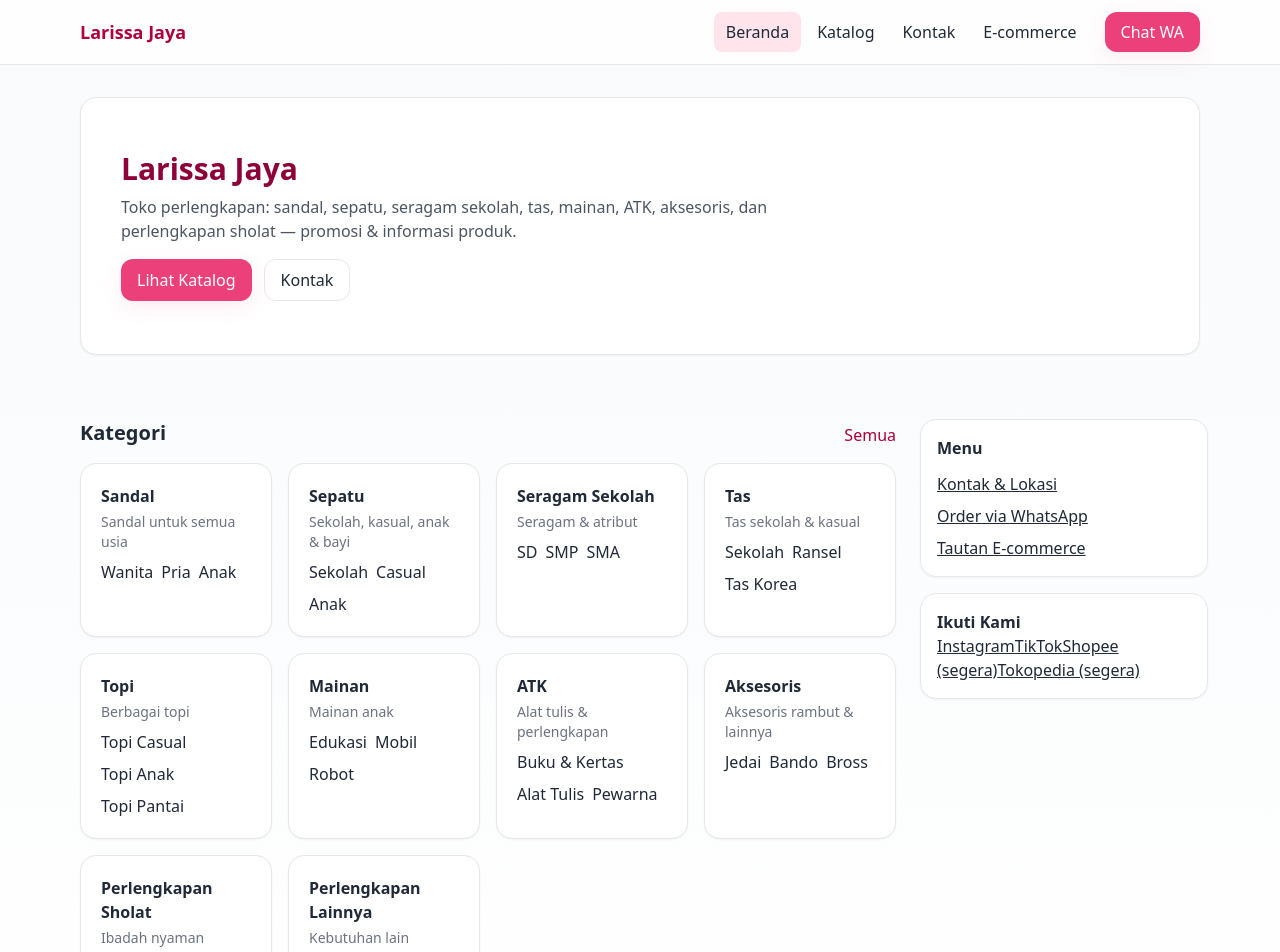
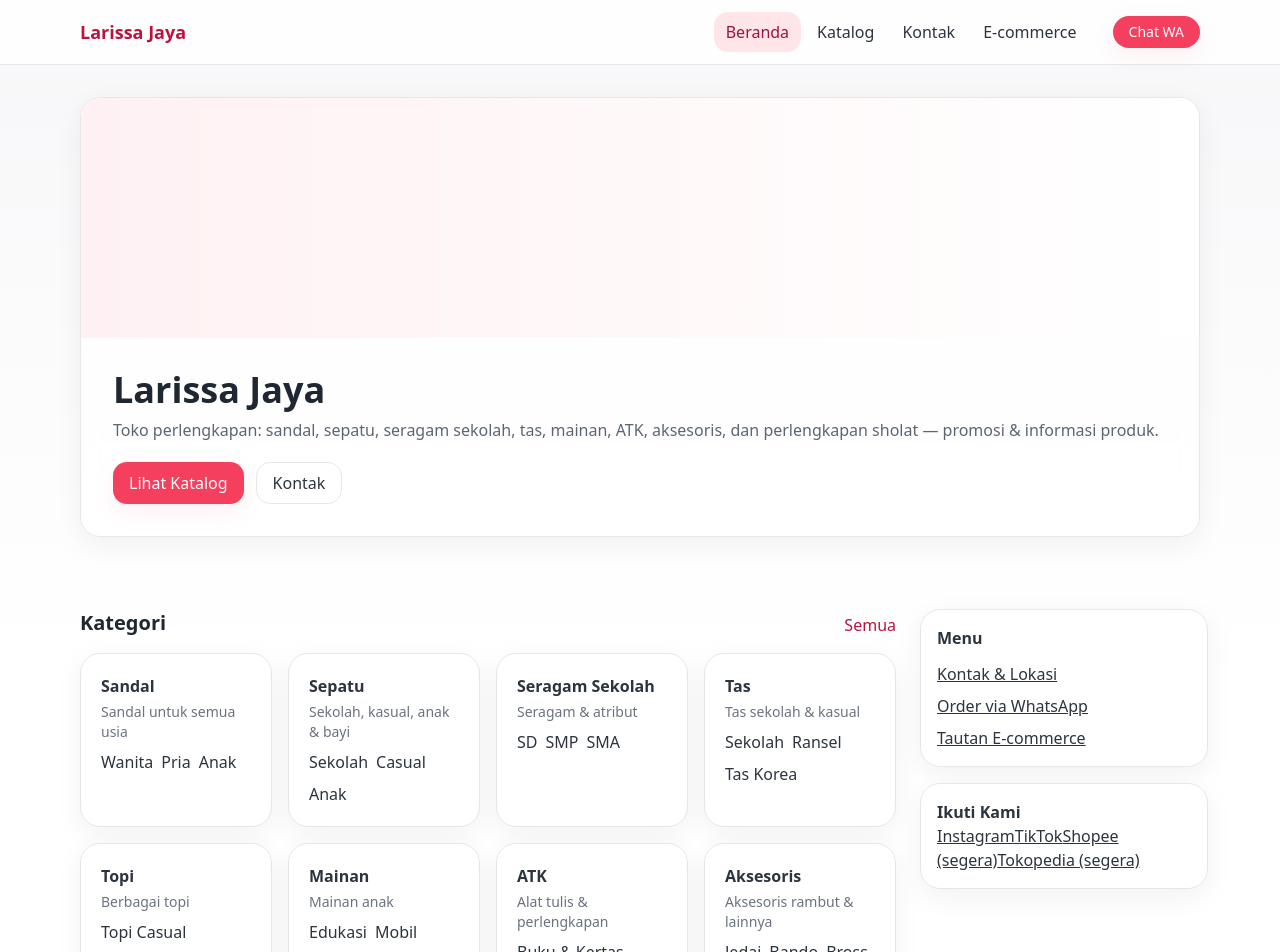
Before and after one commit to araorauwu/larissa-jaya-website, a React (Vite) app: page / in a window 1280 px wide. Shown: the top 952 px of the page. Built offline with nearby package versions, Linux system fonts and the light colour scheme.

Commit message:
style: tema pink minimalis + hero + tombol WA prefilled

```diff
--- a/index.html
+++ b/index.html
@@ -6,8 +6,8 @@
     <meta name="theme-color" content="#f43f5e" />
     <title>Larissa Jaya — Katalog & Promosi</title>
   </head>
-  <body class="bg-gradient-to-b from-slate-50 to-white text-gray-800">
-    <div id="root"></div>
-    <script type="module" src="/src/main.jsx"></script>
-  </body>
+  <body class="page-bg text-ink-800">
+  <div id="root"></div>
+  <script type="module" src="/src/main.jsx"></script>
+</body>
 </html>
--- a/src/App.jsx
+++ b/src/App.jsx
@@ -3,7 +3,7 @@
 import Footer from './components/Footer'
 import Home from './routes/Home'
 import Catalog from './routes/Catalog'
-import Category from './routes/Category'
+import Category from './routes/Category'   // ← pastikan ini benar
 import Contact from './routes/Contact'
 import Links from './routes/Links'
 
@@ -15,7 +15,7 @@
         <Routes>
           <Route path="/" element={<Home />} />
           <Route path="/katalog" element={<Catalog />} />
-          <Route path="/kategori/:slug" element={<Category />} />
+          <Route path="/kategori/:slug" element={<Category />} /> {/* ← kategori */}
           <Route path="/kontak" element={<Contact />} />
           <Route path="/tautan" element={<Links />} />
         </Routes>
--- a/src/components/Footer.jsx
+++ b/src/components/Footer.jsx
@@ -1,8 +1,8 @@
 export default function Footer(){
   return (
-    <footer className="border-t bg-white">
-      <div className="container-narrow py-6 text-sm text-gray-500 flex flex-col md:flex-row md:items-center gap-2">
-        <p>© {new Date().getFullYear()} Larissa Jaya • Tlogorejo, Karangawen, Demak</p>
+    <footer className="border-t bg-white/90">
+      <div className="container-narrow py-6 text-sm text-ink-600 flex flex-col md:flex-row md:items-center gap-2">
+        <p>© {new Date().getFullYear()} Larissa Jaya — Tlogorejo, Karangawen, Demak</p>
         <span className="md:ml-auto">Media promosi — React & Tailwind</span>
       </div>
     </footer>
--- a/src/components/Navbar.jsx
+++ b/src/components/Navbar.jsx
@@ -1,25 +1,23 @@
 import { Link, NavLink } from 'react-router-dom'
-import { social } from '../data/catalog'
-import { waLink } from '../utils/helpers'
 
 export default function Navbar(){
-  const nav = 'px-3 py-2 rounded-lg hover:bg-brand-50'
-  const active = ({isActive}) => isActive ? nav + ' bg-brand-100' : nav
-  const waUrl = waLink({ phone: social.phone, text: "Halo, mau tanya produk Larissa Jaya 😊" })
-
+  const nav = 'px-3 py-2 rounded-xl hover:bg-brand-50'
+  const active = ({isActive}) => isActive ? nav + ' bg-brand-100 text-brand-800' : nav
   return (
-    <header className="border-b bg-white/80 backdrop-blur sticky top-0 z-40">
+    <header className="sticky top-0 z-40 bg-white/80 backdrop-blur border-b">
       <div className="container-narrow flex items-center gap-4 py-3">
-        <Link to="/" className="font-bold text-lg text-brand-700">Larissa Jaya</Link>
-        <nav className="ml-auto hidden md:flex gap-1">
+        <Link to="/" className="font-extrabold text-lg text-brand-700">Larissa Jaya</Link>
+        <nav className="ml-auto hidden sm:flex gap-1">
           <NavLink to="/" className={active}>Beranda</NavLink>
           <NavLink to="/katalog" className={active}>Katalog</NavLink>
           <NavLink to="/kontak" className={active}>Kontak</NavLink>
           <NavLink to="/tautan" className={active}>E-commerce</NavLink>
         </nav>
-        <a href={waUrl} target="_blank" rel="noreferrer" className="btn-primary">
-          Chat WA
-        </a>
+        <a
+          href="https://wa.me/6285128043387?text=Halo%20kak%2C%20saya%20mau%20tanya%20produk%20di%20Larissa%20Jaya%20%F0%9F%98%8A"
+          target="_blank" rel="noreferrer"
+          className="btn-pill bg-brand-500 text-white hover:bg-brand-600 shadow-soft ml-2"
+        >Chat WA</a>
       </div>
     </header>
   )
--- a/src/index.css
+++ b/src/index.css
@@ -2,8 +2,24 @@
 @tailwind components;
 @tailwind utilities;
 
+/* Layout helpers */
 .container-narrow{ @apply max-w-6xl mx-auto px-4; }
-.card{ @apply bg-white rounded-2xl border shadow-sm; }
-.btn{ @apply inline-flex items-center justify-center px-4 py-2 rounded-xl transition; }
+
+/* Cards & surfaces */
+.card{ @apply bg-white rounded-2xl border shadow-card; }
+.card-ghost{ @apply bg-white/70 backdrop-blur border rounded-2xl shadow-card; }
+
+/* Buttons */
+.btn{ @apply inline-flex items-center justify-center px-4 py-2 rounded-xl transition select-none; }
 .btn-primary{ @apply btn bg-brand-500 text-white hover:bg-brand-600 shadow-soft; }
 .btn-ghost{ @apply btn border hover:bg-brand-50; }
+.btn-pill{ @apply px-4 py-1.5 rounded-full text-sm font-medium; }
+
+/* Pills/chips */
+.chip{ @apply inline-block text-xs px-2 py-0.5 rounded-full bg-brand-100 text-brand-700; }
+
+/* Headings */
+.h-title{ @apply text-3xl md:text-4xl font-extrabold text-ink-900; }
+
+/* Page background gradient (halus, tidak silau) */
+.page-bg{ @apply bg-gradient-to-b from-ink-50 via-white to-white; }
--- a/src/routes/Contact.jsx
+++ b/src/routes/Contact.jsx
@@ -1,65 +1,30 @@
-// D:\KULIAH\larissa-jaya-website\src\routes\Contact.jsx
 import { social } from '../data/catalog'
-import { waLink } from '../utils/helpers'
 
-export default function Contact() {
-  // pesan default yang diprefill
-  const msg = 'Halo kak, saya mau tanya tentang produk di Larissa Jaya 😊';
-  const waUrl = waLink({ phone: social.phone, text: msg });
+export default function Contact(){
+  const message = encodeURIComponent("Halo kak, saya mau tanya tentang produk di Larissa Jaya 😊")
+  const waUrl = `https://wa.me/${social.phone}?text=${message}`
 
   return (
     <div className="container-narrow py-10">
-      <h1 className="text-2xl font-bold">Kontak & Lokasi</h1>
-      <p className="mt-2 text-gray-600">{social.address}</p>
-      <p className="mt-1">
-        Telp/WA:{' '}
-        <a
-          className="underline"
-          href={`https://wa.me/${social.phone}`}
-          target="_blank"
-          rel="noreferrer"
-        >
+      <h1 className="text-2xl font-bold text-ink-900">Kontak & Lokasi</h1>
+      <p className="mt-2 text-ink-600">{social.address}</p>
+      <p className="mt-1">Telp/WA:
+        <a className="underline ml-1" href={`https://wa.me/${social.phone}`} target="_blank" rel="noreferrer">
           0{social.phone.slice(2)}
         </a>
       </p>
 
       <div className="mt-4 flex gap-3">
-        <a
-          href={waUrl}
-          target="_blank"
-          rel="noreferrer"
-          className="btn btn-primary"
-        >
-          Chat WhatsApp (dengan pesan)
-        </a>
-
-        <a
-          href={`https://wa.me/${social.phone}`}
-          target="_blank"
-          rel="noreferrer"
-          className="btn btn-ghost"
-        >
-          Chat WhatsApp (kosong)
-        </a>
-
-        <a
-          href={social.maps}
-          target="_blank"
-          rel="noreferrer"
-          className="btn btn-ghost"
-        >
-          Buka Google Maps
-        </a>
+        <a href={waUrl} target="_blank" rel="noreferrer" className="btn-primary">Chat WhatsApp</a>
+        <a href={social.maps} target="_blank" rel="noreferrer" className="btn-ghost">Buka Google Maps</a>
       </div>
 
       <div className="mt-8 rounded-2xl overflow-hidden border bg-white aspect-video">
         <iframe
           title="Larissa Jaya Map"
           src="https://www.google.com/maps?q=Larissa%20Jaya%20Tlogorejo%20Karangawen%20Demak&output=embed"
-          className="w-full h-full"
-          loading="lazy"
-        ></iframe>
+          className="w-full h-full" loading="lazy"></iframe>
       </div>
     </div>
-  );
+  )
 }
--- a/src/routes/Home.jsx
+++ b/src/routes/Home.jsx
@@ -1,4 +1,3 @@
-// D:\KULIAH\larissa-jaya-website\src\routes\Home.jsx
 import { Link } from 'react-router-dom'
 import CategoryGrid from '../components/CategoryGrid'
 import Sidebar from '../components/Sidebar'
@@ -7,35 +6,30 @@
 export default function Home(){
   return (
     <div>
-      {/* HERO */}
       <section className="relative">
         <div className="container-narrow py-8">
-          <div className="card overflow-hidden shadow-soft">
-            <div className="bg-hero-pink h-48 md:h-64 flex items-center">
-              <div className="px-6 md:px-10">
-                <h1 className="text-2xl md:text-3xl font-extrabold text-brand-800">
-                  Larissa Jaya
-                </h1>
-                <p className="mt-2 text-gray-600 max-w-2xl">
-                  Toko perlengkapan: sandal, sepatu, seragam sekolah, tas, mainan, ATK,
-                  aksesoris, dan perlengkapan sholat — promosi & informasi produk.
-                </p>
-                <div className="mt-4 flex gap-3">
-                  <Link to="/katalog" className="btn-primary">Lihat Katalog</Link>
-                  <Link to="/kontak" className="btn-ghost">Kontak</Link>
-                </div>
+          <div className="card-ghost overflow-hidden">
+            <div className="bg-gradient-to-r from-brand-50 to-white h-48 md:h-60"></div>
+            <div className="p-6 md:p-8">
+              <h1 className="h-title text-brand-800">Larissa Jaya</h1>
+              <p className="mt-2 text-ink-600">
+                Toko perlengkapan: sandal, sepatu, seragam sekolah, tas, mainan, ATK, aksesoris, dan
+                perlengkapan sholat — promosi & informasi produk.
+              </p>
+              <div className="mt-5 flex gap-3">
+                <Link to="/katalog" className="btn-primary">Lihat Katalog</Link>
+                <Link to="/kontak" className="btn-ghost">Kontak</Link>
               </div>
             </div>
           </div>
         </div>
       </section>
 
-      {/* KATEGORI + SIDEBAR */}
-      <section className="container-narrow py-8">
+      <section className="container-narrow py-10">
         <div className="grid md:grid-cols-[1fr,280px] gap-6">
           <div>
             <div className="flex items-end justify-between mb-4">
-              <h2 className="text-xl font-bold">Kategori</h2>
+              <h2 className="text-xl font-bold text-ink-900">Kategori</h2>
               <Link to="/katalog" className="text-brand-700 hover:underline">Semua</Link>
             </div>
             <CategoryGrid items={categories} />
--- a/src/utils/helpers.js
+++ b/src/utils/helpers.js
@@ -1,4 +1,5 @@
-export function waLink({ phone = '6285128043387', text = '' }) {
+// src/utils/helpers.js
+export function waLink({ phone, text = "" }) {
   const q = encodeURIComponent(text);
   return `https://wa.me/${phone}?text=${q}`;
 }
--- a/tailwind.config.js
+++ b/tailwind.config.js
@@ -5,20 +5,30 @@
     extend: {
       colors: {
         brand: {
-          50:  "#fff1f5",
-          100: "#ffe4ec",
-          200: "#fecdd9",
-          300: "#fba4bf",
-          400: "#f772a0",
-          500: "#ec407a", // utama
-          600: "#d81b60",
-          700: "#b0003a",
-          800: "#8e0038",
-          900: "#6a0030"
+          50:  "#fff1f3",
+          100: "#ffe4e8",
+          200: "#fecdd6",
+          300: "#fda4b4",
+          400: "#fb7185",
+          500: "#f43f5e",   // pink utama
+          600: "#e11d48",
+          700: "#be123c",
+          800: "#9f1239",
+          900: "#881337"
+        },
+        ink: {
+          50:"#f7f7f9", 100:"#eef0f3", 200:"#e6e8ec", 300:"#d7dae0",
+          400:"#b8bec7", 500:"#8a94a1", 600:"#5c6673", 700:"#3d4652",
+          800:"#2c343f", 900:"#1f2732"
         }
       },
       boxShadow: {
-        soft: "0 6px 20px rgba(236,64,122,0.10)"
+        soft: "0 8px 24px rgba(244,63,94,0.08)",
+        card: "0 8px 28px rgba(31,39,50,0.06)"
+      },
+      borderRadius: {
+        xl: "14px",
+        '2xl': "20px"
       }
     },
   },
```
Also changed, not shown: src/main.jsx (+7 -8 lines), src/routes/Category.jsx (+20 -6 lines).
